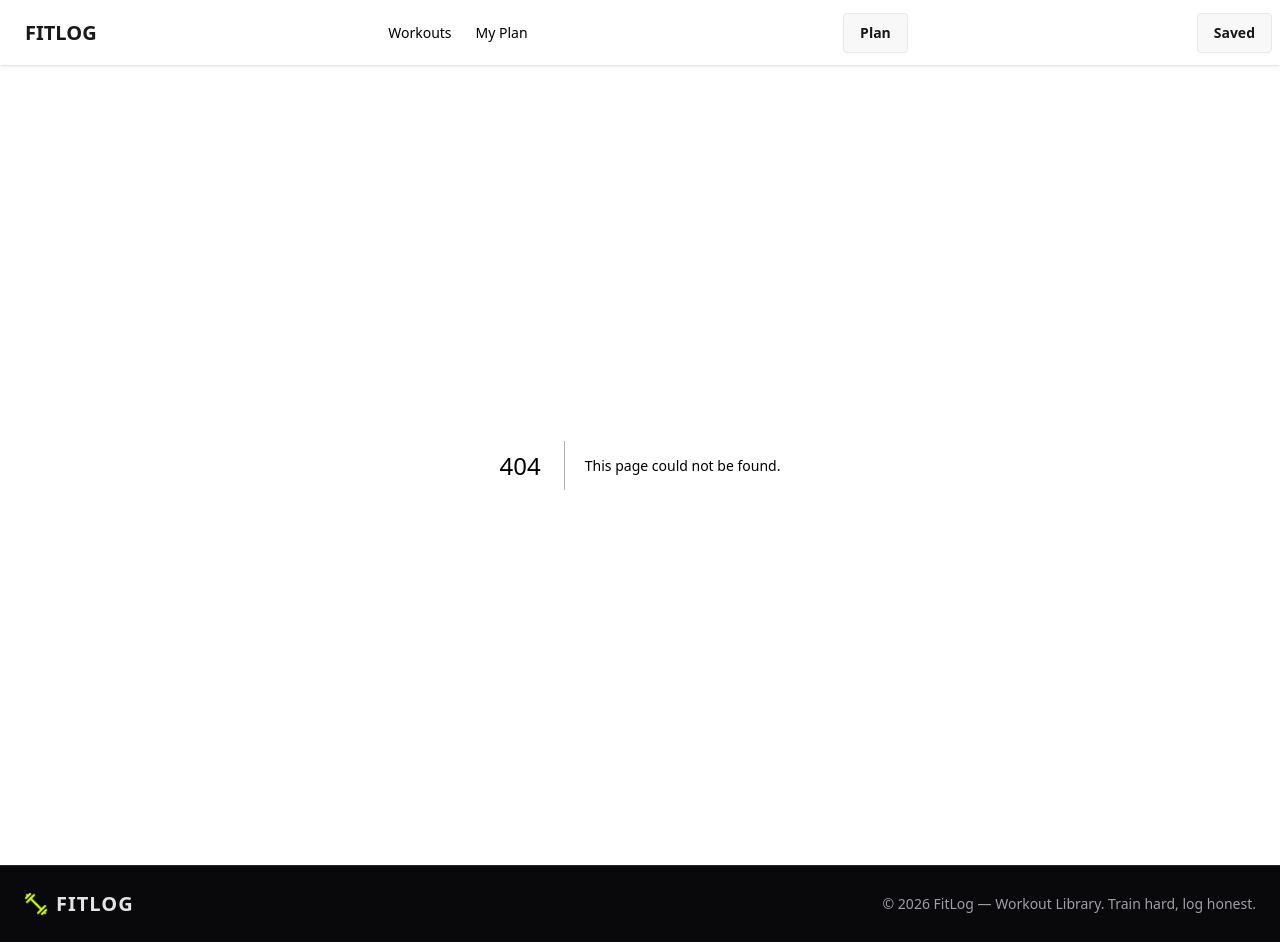
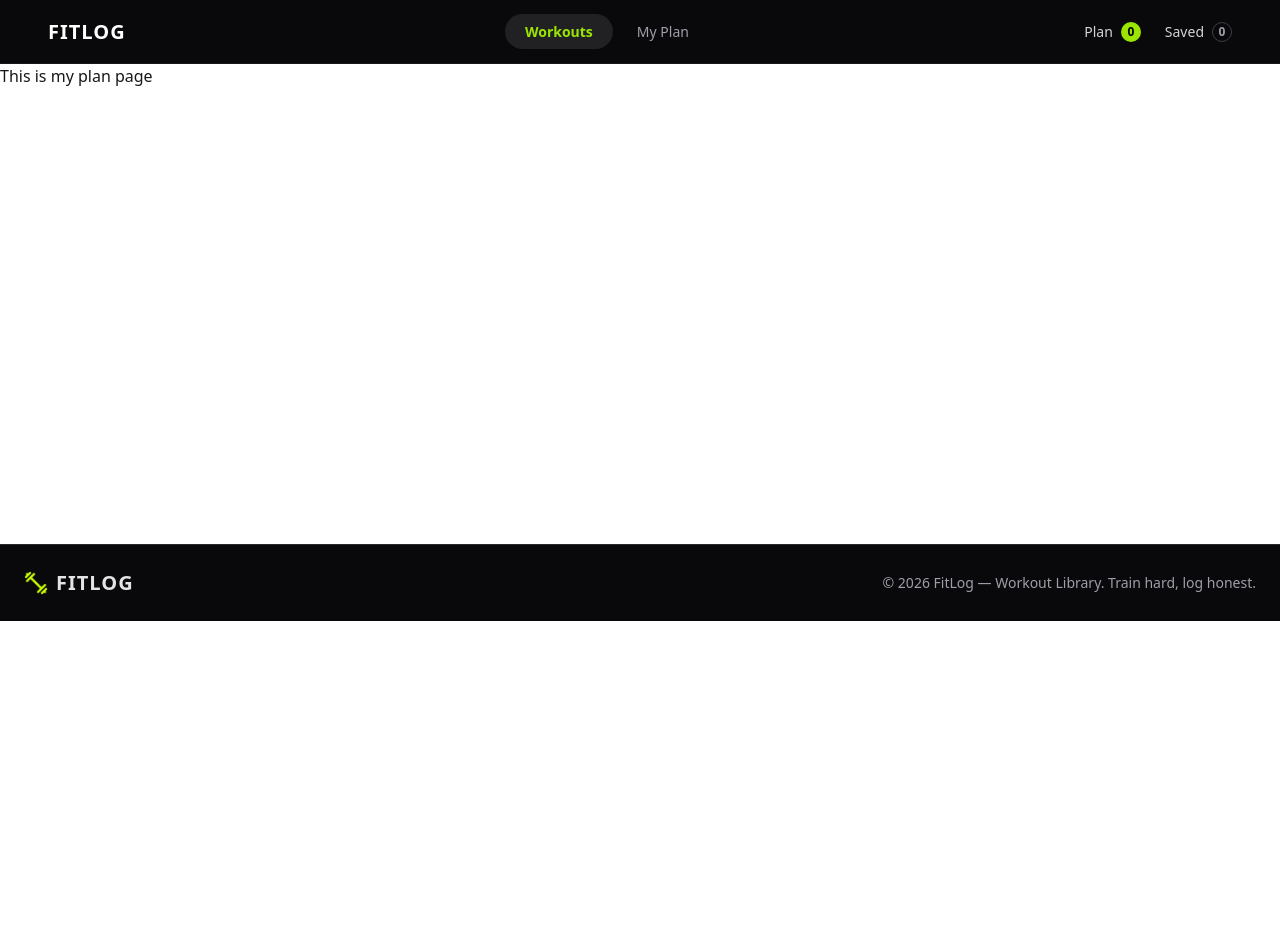
Before and after one commit to yeasir66info-stack/Assignment-6, a Next.js app: page /MyPlan in a window 1280 px wide. Before the commit this address had no page. After the commit the page ends 800 px from the top, so only its background shows below. Built offline with nearby package versions, Linux system fonts and the light colour scheme.

Commit message:
Fourt'h commit

```diff
--- /dev/null
+++ b/src/app/MyPlan/page.jsx
@@ -0,0 +1,11 @@
+import React from 'react';
+
+const PlanPage = () => {
+    return (
+        <div>
+            <h2>This is my plan page </h2>
+        </div>
+    );
+};
+
+export default PlanPage;
--- /dev/null
+++ b/src/app/Workouts/page.jsx
@@ -0,0 +1,11 @@
+import React from 'react';
+
+const WorkoutPage = () => {
+    return (
+        <div>
+            <h2>This ia workout page </h2>
+        </div>
+    );
+};
+
+export default WorkoutPage;
--- a/src/components/Navbar.jsx
+++ b/src/components/Navbar.jsx
@@ -1,57 +1,77 @@
+
 import React from 'react';
+import Link from 'next/link';
+
 
 const Navbar = () => {
 
-        const NavLinks = <>
-            <li><a>Workouts</a></li>
-
-            <li><a>My Plan</a></li>
+    const NavLinks = (
+        <>
+            <li>
+                <Link
+                    href="/Workouts"
+                    className="bg-zinc-800/80 text-lime-400 font-semibold px-5 py-2 rounded-full hover:bg-zinc-800 transition-all"
+                >
+                    Workouts
+                </Link>
+            </li>
+            <li>
+                <Link
+                    href="/MyPlan"
+                    className="text-zinc-400 hover:text-white font-medium px-4 py-2 transition-all"
+                >
+                    My Plan
+                </Link>
+            </li>
         </>
+    );
 
     return (
-            <div className="navbar bg-base-100 shadow-sm ">
-                <div className="navbar-start">
-                    <div className="dropdown">
-                       <div tabIndex={0} role="button" className="btn btn-ghost lg:hidden">
+        <div className="navbar bg-zinc-950 text-white border-b border-zinc-900 px-4 md:px-12 py-3 flex justify-between items-center">
 
-                            <svg aria-label="Menu" xmlns="http://www.w3.org/2000/svg" className="h-5 w-5" fill="none" viewBox="0 0 24 24" stroke="currentColor"> <path strokeLinecap="round" strokeLinejoin="round" strokeWidth="2" d="M4 6h16M4 12h8m-8 6h16" /> </svg>
+            <div className="navbar-start w-auto">
 
+                <div className="dropdown lg:hidden">
+                    <div tabIndex={0} role="button" className="btn btn-ghost btn-circle text-white p-0 mr-2">
+                        <svg xmlns="http://www.w3.org/2000/svg" className="h-6 w-6" fill="none" viewBox="0 0 24 24" stroke="currentColor">
+                            <path strokeLinecap="round" strokeLinejoin="round" strokeWidth="2" d="M4 6h16M4 12h8m-8 6h16" />
+                        </svg>
+                    </div>
+                    <ul tabIndex={0} className="menu menu-sm dropdown-content bg-[#12141a] border border-zinc-800 rounded-2xl z-20 mt-3 w-52 p-3 shadow-2xl space-y-2">
+                        {NavLinks}
+                    </ul>
                 </div>
 
-                        <ul
-                            tabIndex={-1}
-
-                            className="menu menu-sm dropdown-content bg-base-100 rounded-box z-1 mt-3 w-52 p-2 shadow">
-
-                            {NavLinks}
-
-                        </ul>
-
+                <Link href="/" className="flex items-center gap-2 text-white hover:opacity-80 transition-all">
+                    <span className="text-xl font-extrabold tracking-wider text-white">FITLOG</span>
+                </Link>
             </div>
 
-                    <a className="btn btn-ghost text-xl">FITLOG</a>
 
+            <div className="navbar-center hidden lg:flex">
+                <ul className="flex items-center gap-2 text-sm">
+                    {NavLinks}
+                </ul>
             </div>
 
-                <div className="navbar-center hidden lg:flex">
 
-                    <ul className="menu menu-horizontal px-1">
+            <div className="navbar-end w-auto flex items-center gap-6 text-sm">
 
-                        {NavLinks}
 
-                    </ul>
+                <Link href="/my-plan" className="flex items-center gap-2 font-medium text-zinc-300 hover:text-white transition-all">
+                    <span>Plan</span>
+                    <span className="w-5 h-5 bg-lime-400 text-black text-xs font-bold rounded-full flex items-center justify-center">
+                        0
+                    </span>
+                </Link>
 
-                </div>
 
-                <div className="navbar-end">
-
-                    <a className="btn">Plan</a>
-
-                </div>
-
-                <div className="navbar-end">
-
-                    <a className="btn">Saved</a>
+                <Link href="/saved" className="flex items-center gap-2 font-medium text-zinc-300 hover:text-white transition-all">
+                    <span>Saved</span>
+                    <span className="w-5 h-5 border border-zinc-700 text-zinc-400 text-xs font-semibold rounded-full flex items-center justify-center">
+                        0
+                    </span>
+                </Link>
 
             </div>
         </div>
```
Lines whose indentation alone changed are shown as unchanged.
